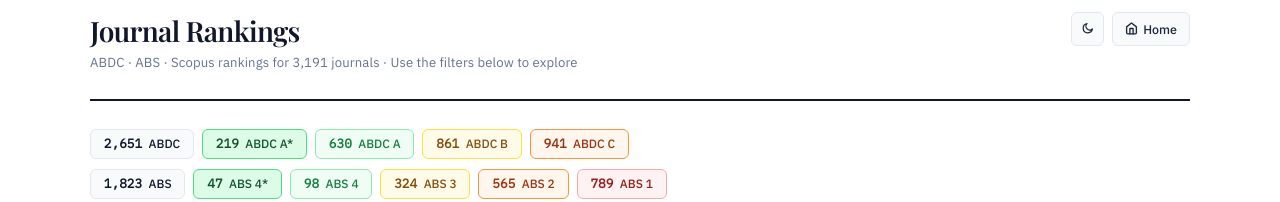
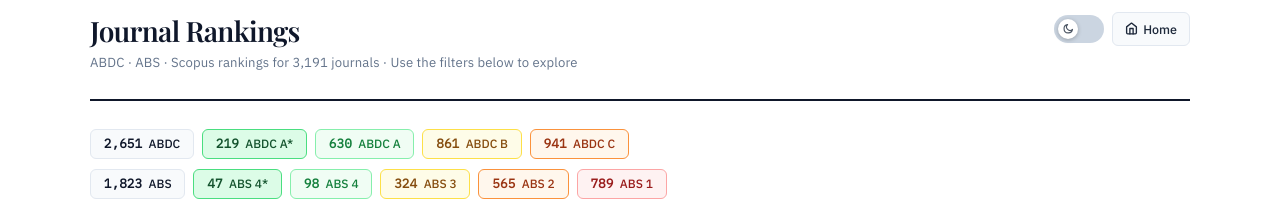
Before and after one commit to pawankb13/pawankb13.github.io, a Jekyll site: the page files/journals.html, which Jekyll copies as it is, in a window 1280 px wide. Shown: the top 202 px of the page. Built offline with Jekyll 4.4.1, drawn with Linux system fonts in a browser that asks for light colours.

Commit message:
Toggle Switch

```diff
--- a/files/journals.html
+++ b/files/journals.html
@@ -89,8 +89,7 @@
   margin: 0;
   letter-spacing: 0.01em;
 }
-#jrk .jrk-home-link,
-#jrk .jrk-theme-toggle {
+#jrk .jrk-home-link {
   display: inline-flex;
   align-items: center;
   justify-content: center;
@@ -106,17 +105,18 @@
   text-decoration: none;
   transition: border-color 0.13s, background 0.13s, color 0.13s;
   white-space: nowrap;
-}
-#jrk .jrk-home-link {
   padding: 0.35rem 0.75rem;
 }
 #jrk .jrk-theme-toggle {
-  width: 2.1rem;
+  display: inline-flex;
+  align-items: center;
+  justify-content: center;
   padding: 0;
+  border: none;
+  background: transparent;
+  cursor: pointer;
 }
-#jrk .jrk-home-link:hover,
-#jrk .jrk-theme-toggle:hover,
-#jrk .jrk-theme-toggle:focus {
+#jrk .jrk-home-link:hover {
   border-color: var(--navy);
   background: var(--white);
   color: var(--navy);
@@ -125,10 +125,38 @@
   outline: 2px solid rgba(15,23,42,0.16);
   outline-offset: 2px;
 }
-#jrk .jrk-home-link svg,
-#jrk .jrk-theme-toggle svg {
+#jrk .jrk-home-link svg {
   width: 13px;
   height: 13px;
+  flex-shrink: 0;
+}
+#jrk .jrk-theme-track {
+  position: relative;
+  width: 50px;
+  height: 28px;
+  background: #cbd5e1;
+  border-radius: 14px;
+  flex-shrink: 0;
+  transition: background 0.25s ease;
+}
+#jrk .jrk-theme-thumb {
+  position: absolute;
+  top: 4px;
+  left: 4px;
+  display: flex;
+  align-items: center;
+  justify-content: center;
+  width: 20px;
+  height: 20px;
+  color: #4b5563;
+  background: var(--white);
+  border-radius: 50%;
+  box-shadow: 0 1px 4px rgba(0,0,0,0.25);
+  transition: transform 0.25s ease, background 0.25s ease, color 0.25s ease;
+}
+#jrk .jrk-theme-thumb svg {
+  width: 12px;
+  height: 12px;
   flex-shrink: 0;
 }
 #jrk .jrk-theme-toggle .jrk-icon-sun {
@@ -541,16 +569,16 @@ html.jrk-dark-mode {
   color-scheme: dark;
 }
 html.jrk-dark-mode body {
-  background: #0f172a;
+  background: #141414;
 }
 html.jrk-dark-mode #jrk {
   --navy:   #e2e8f0;
   --ink:    #cbd5e1;
   --muted:  #94a3b8;
   --faint:  #64748b;
-  --rule:   #334155;
-  --snow:   #1e293b;
-  --white:  #0f172a;
+  --rule:   #2a2a2a;
+  --snow:   #1f1f1f;
+  --white:  #141414;
 
   color: var(--ink);
 }
@@ -562,12 +590,20 @@ html.jrk-dark-mode #jrk .jrk-card:hover {
 }
 html.jrk-dark-mode #jrk .meta-tag.year {
   color: #7dd3fc;
-  background: #0c2340;
-  border-color: #1e4a7a;
+  background: #161f24;
+  border-color: #284554;
 }
 html.jrk-dark-mode #jrk #jrk-for.active {
-  background: #1e293b;
+  background: #1f1f1f;
   color: var(--navy);
+}
+html.jrk-dark-mode #jrk .jrk-theme-track {
+  background: #2a2a2a;
+}
+html.jrk-dark-mode #jrk .jrk-theme-thumb {
+  color: #78350f;
+  background: #fbbf24;
+  transform: translateX(22px);
 }
 html.jrk-dark-mode #jrk .jrk-theme-toggle .jrk-icon-moon {
   display: none;
@@ -586,9 +622,13 @@ html.jrk-dark-mode #jrk .jrk-theme-toggle .jrk-icon-sun {
         <p>ABDC · ABS · Scopus rankings for 3,191 journals &middot; Use the filters below to explore</p>
       </div>
       <div class="jrk-header-actions">
-        <button class="jrk-theme-toggle" id="jrk-theme-toggle" type="button" aria-label="Switch to dark mode" aria-pressed="false" title="Switch to dark mode">
-          <svg class="jrk-icon-moon" viewBox="0 0 24 24" fill="none" stroke="currentColor" stroke-width="2.3" stroke-linecap="round" stroke-linejoin="round" aria-hidden="true"><path d="M21 12.8A8.5 8.5 0 1 1 11.2 3a6.5 6.5 0 0 0 9.8 9.8z"/></svg>
-          <svg class="jrk-icon-sun" viewBox="0 0 24 24" fill="none" stroke="currentColor" stroke-width="2.3" stroke-linecap="round" stroke-linejoin="round" aria-hidden="true"><circle cx="12" cy="12" r="4"/><path d="M12 2v2M12 20v2M4.93 4.93l1.41 1.41M17.66 17.66l1.41 1.41M2 12h2M20 12h2M4.93 19.07l1.41-1.41M17.66 6.34l1.41-1.41"/></svg>
+        <button class="jrk-theme-toggle" id="jrk-theme-toggle" type="button" role="switch" aria-checked="false" aria-label="Switch to dark mode" title="Switch to dark mode">
+          <span class="jrk-theme-track">
+            <span class="jrk-theme-thumb">
+              <svg class="jrk-icon-moon" viewBox="0 0 24 24" fill="none" stroke="currentColor" stroke-width="2.3" stroke-linecap="round" stroke-linejoin="round" aria-hidden="true"><path d="M21 12.8A8.5 8.5 0 1 1 11.2 3a6.5 6.5 0 0 0 9.8 9.8z"/></svg>
+              <svg class="jrk-icon-sun" viewBox="0 0 24 24" fill="none" stroke="currentColor" stroke-width="2.3" stroke-linecap="round" stroke-linejoin="round" aria-hidden="true"><circle cx="12" cy="12" r="4"/><path d="M12 2v2M12 20v2M4.93 4.93l1.41 1.41M17.66 17.66l1.41 1.41M2 12h2M20 12h2M4.93 19.07l1.41-1.41M17.66 6.34l1.41-1.41"/></svg>
+            </span>
+          </span>
         </button>
         <a class="jrk-home-link" href="https://pawankb13.github.io/">
           <svg viewBox="0 0 24 24" fill="none" stroke="currentColor" stroke-width="2.5" stroke-linecap="round" stroke-linejoin="round" aria-hidden="true"><path d="M3 9l9-7 9 7v11a2 2 0 0 1-2 2H5a2 2 0 0 1-2-2z"/><polyline points="9 22 9 12 15 12 15 22"/></svg>
@@ -693,7 +733,7 @@ const themeRoot = document.documentElement;
 function setThemeToggleState(){
   if(!themeToggle) return;
   const isDark = themeRoot.classList.contains('jrk-dark-mode');
-  themeToggle.setAttribute('aria-pressed', isDark ? 'true' : 'false');
+  themeToggle.setAttribute('aria-checked', isDark ? 'true' : 'false');
   themeToggle.setAttribute('aria-label', isDark ? 'Switch to light mode' : 'Switch to dark mode');
   themeToggle.setAttribute('title', isDark ? 'Switch to light mode' : 'Switch to dark mode');
 }
```
